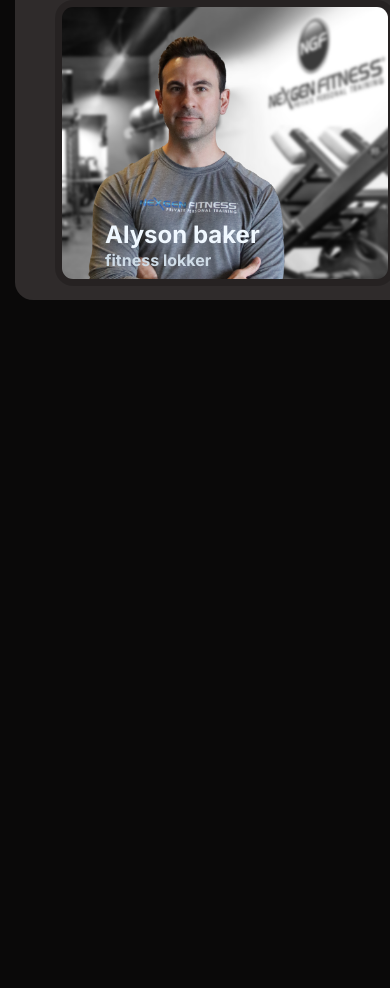
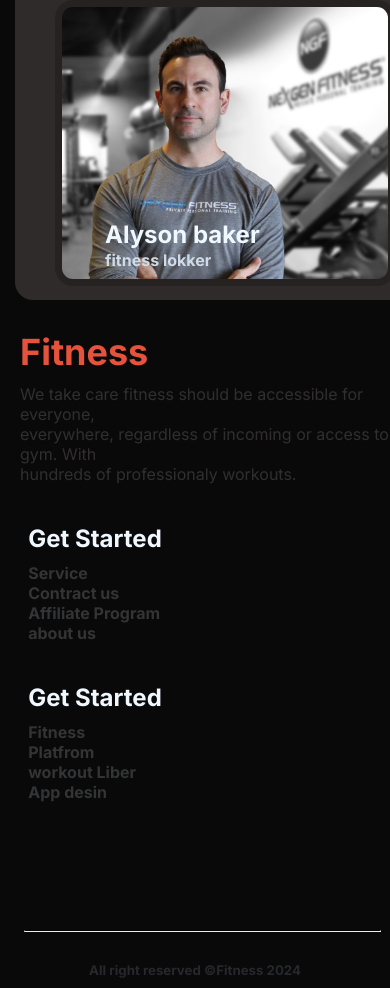
Before and after one commit to Sayedimran/my_second_assignment, a plain HTML site: page index.html in a window 390 px wide. Shown: the part 6307-7295 px from the top of the page. Before the commit the page ends 6607 px from the top, so only its background shows below. Drawn offline with Linux system fonts and the light colour scheme.

Commit message:
my third commit to submit assignment

```diff
--- a/index.html
+++ b/index.html
@@ -231,6 +231,37 @@
     </div>
    </section>
 
+    <!-- fotter section -->
+   <footer>
+      <div class="footer-drescrpt">
+          <div>
+             <h1 class="fit-logo">Fitness</h1>
+              <p class="foot-pergrap">We take care fitness should be accessible for everyone, <br> everywhere, regardless of incoming or access to a gym. With <br>hundreds of professionaly workouts.</p>
+          </div>
+          <div  class="footer-text">
+            <h2>Get Started</h2>
 
+            <h4>Service</h4>
+            <h4>Contract us</h4>
+            <h4>Affiliate Program</h4>
+            <h4>about us</h4>
+          </div>
+          <div class="footer-text">
+            <h2>Get Started</h2>
+
+            <h4>Fitness</h4>
+            <h4>Platfrom</h4>
+            <h4>workout Liber</h4>
+            <h4>App desin</h4>
+          </div>
+
+      </div>
+      <hr class="style-line">
+
+
+      <div class="lisence">
+        <h5>All right reserved <span>&copy;</span>Fitness 2024</h5>
+      </div>
+   </footer>
   </body>
 </html>
--- a/style.css
+++ b/style.css
@@ -53,6 +53,7 @@ nav {
 }
 .banner-description {
   color: rgba(255, 255, 255, 0.5);
+  text-align: start;
   margin-top: 10px;
 }
 .shape-style {
@@ -328,7 +329,43 @@ td {
   margin-left: 50px;
   margin-top: -40px;
 }
+.footer-text h2 {
+  color: aliceblue;
+  margin-bottom: 10px;
 
+}
+.footer-text {
+  color: rgb(51, 52, 53);
+
+}
+.footer-drescrpt {
+  display: flex;
+  justify-content: center;
+  align-items: center;
+  justify-content: space-around;
+  width: 1059px;
+  height: 249px;
+  margin-left: 400px;
+}
+.foot-pergrap{
+  color: #424040b0;
+  text-align: start;
+}
+
+.style-line{
+  width: 1059.5px;
+  border-top:1px solid rgb(3, 3, 3) ;
+  text-align: center;
+  margin-left: 400px;
+
+}
+.lisence{
+  color: rgb(38, 40, 43);
+  text-align: center;
+  margin-top: 20px;
+  padding: 10px;
+}
+/* Responsiv web media */
 @media screen and (max-width: 576px) {
   /* nav respon start */
   #menu-icon {
@@ -414,7 +451,28 @@ td {
     margin-left: 15px;
     margin-top: 10px;
   }
-  .Team-descript{
+  .Team-descript {
     margin-top: 200px;
   }
+  .footer-drescrpt {
+    flex-direction: column;
+
+    width: 400px;
+    height: 0px;
+    margin-left: 20px;
+    margin-top: 30px;
+  }
+  .footer-text{
+     margin-right: 250px;
+     margin-top: 40px;
+  }
+  .style-line{
+    width: 355px;
+    border-top:1px solid rgb(3, 3, 3) ;
+    text-align: center;
+    margin-left: 24px;
+    margin-top: 600px;
+
+  }
+
 }
```
